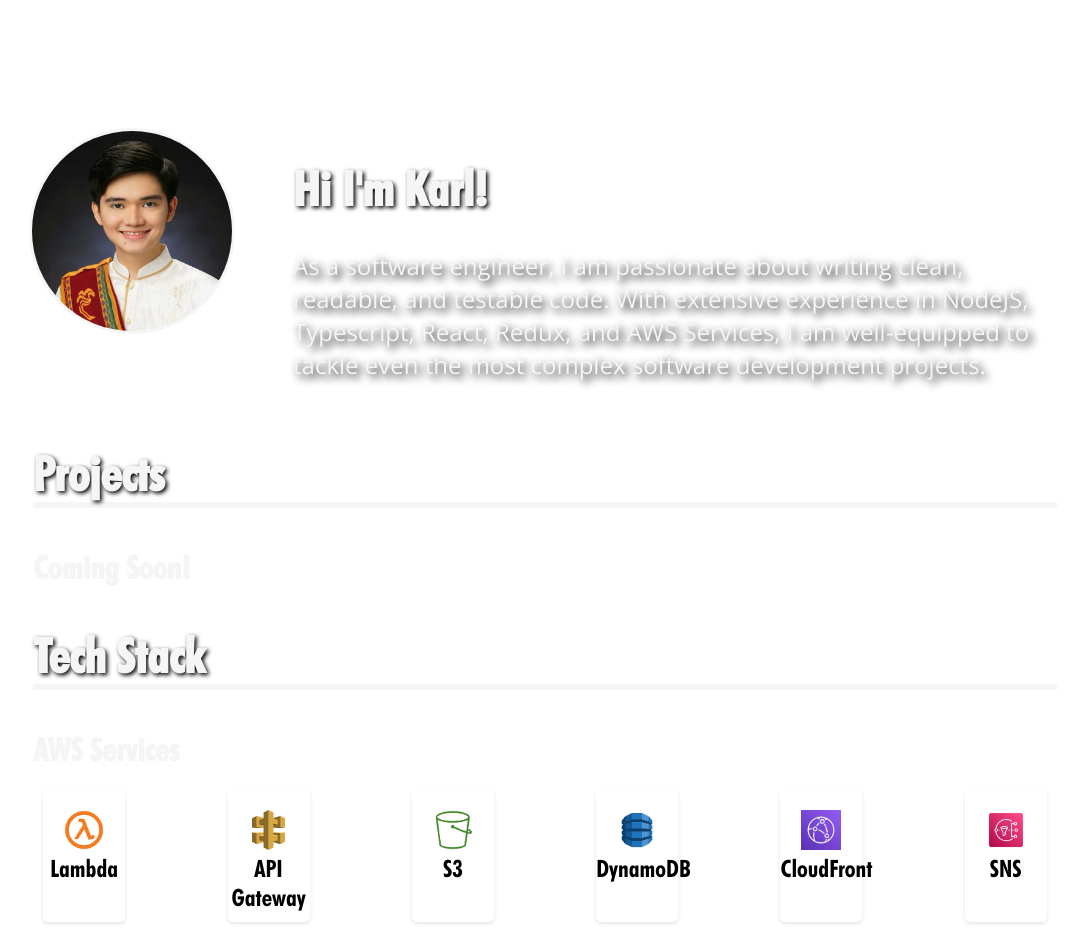
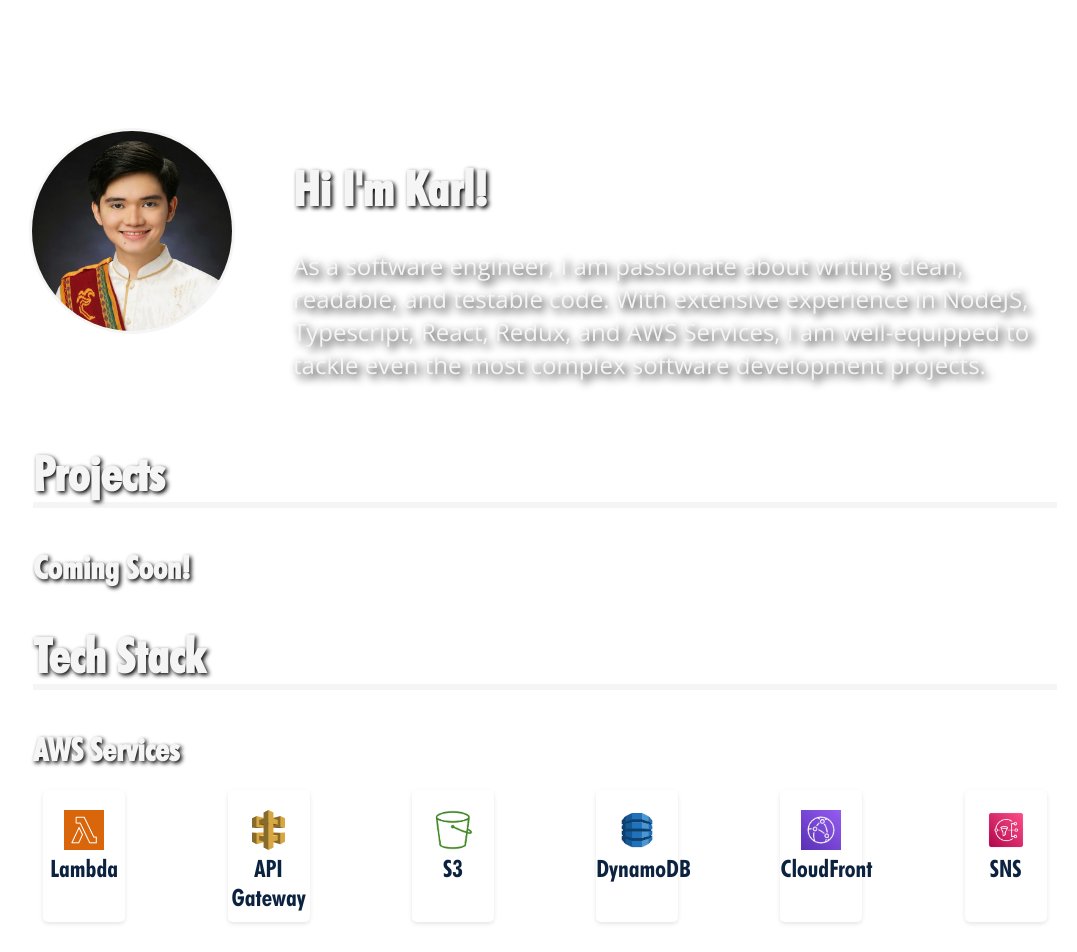
Before and after one commit to kybayron/react-portfolio-website, a React (Create React App) app: page / in a window 1280 px wide. Shown: the top 952 px of the page, without its empty margins (95-1172 px from the left). Built offline with nearby package versions, Linux system fonts and the light colour scheme.

Commit message:
change lambda logo and updated css for h1 and card with image label

```diff
--- a/src/App.css
+++ b/src/App.css
@@ -15,6 +15,7 @@ p {
 h1 {
   font-family: 'futura-bold', sans-serif;
   color: #F5F5F5;
+  text-shadow: 2px 2px 4px #000;
 }
 
 .App {
@@ -181,6 +182,7 @@ button:hover {
   font-size: 1.5em;
   margin-top: 0;
   margin-bottom: 0;
+  color: #0c2340;
 }
 
 @media only screen and (max-width: 767px) {
--- a/src/views/HomePage.tsx
+++ b/src/views/HomePage.tsx
@@ -10,7 +10,7 @@ import linkedinLogo from '../assets/linkedin_logo.png'
 import apiGatewayLogo from '../assets/api_gateway_logo.svg'
 import cloudFrontLogo from '../assets/cloudfront_logo.jpg'
 import cloudWatchLogo from '../assets/cloudwatch_logo.png'
-import lambdaLogo from '../assets/lambda_logo.png'
+import lambdaLogo from '../assets/aws_lambda_logo.png'
 import s3Logo from '../assets/s3_logo.png'
 import snsLogo from '../assets/sns_logo.png'
 import sqsLogo from '../assets/sqs_logo.png'
```
Also changed, not shown: src/assets/aws_lambda_logo.png (added), src/assets/lambda_logo.png (deleted).
